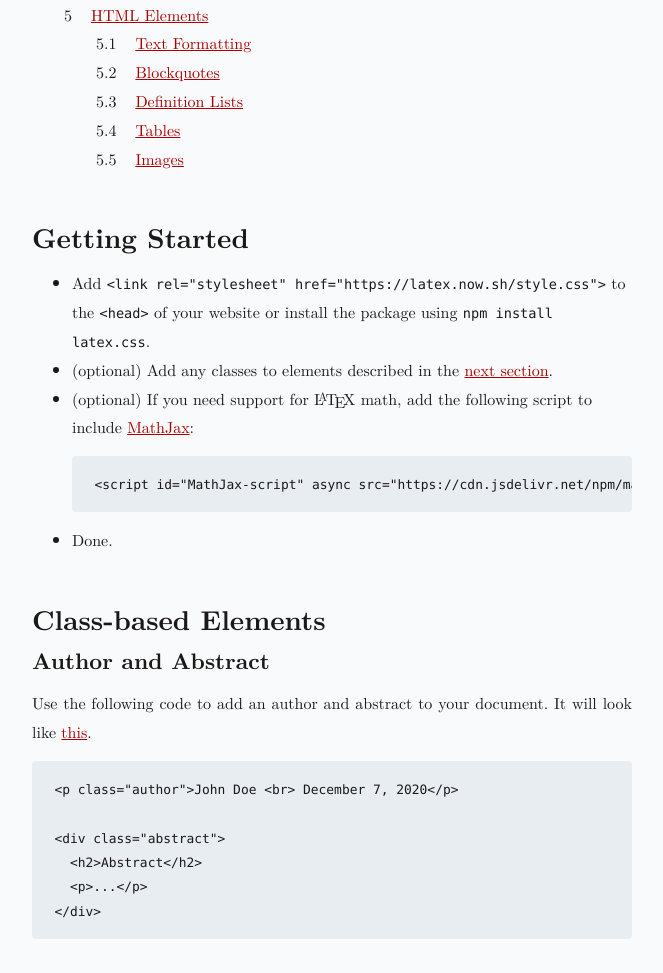
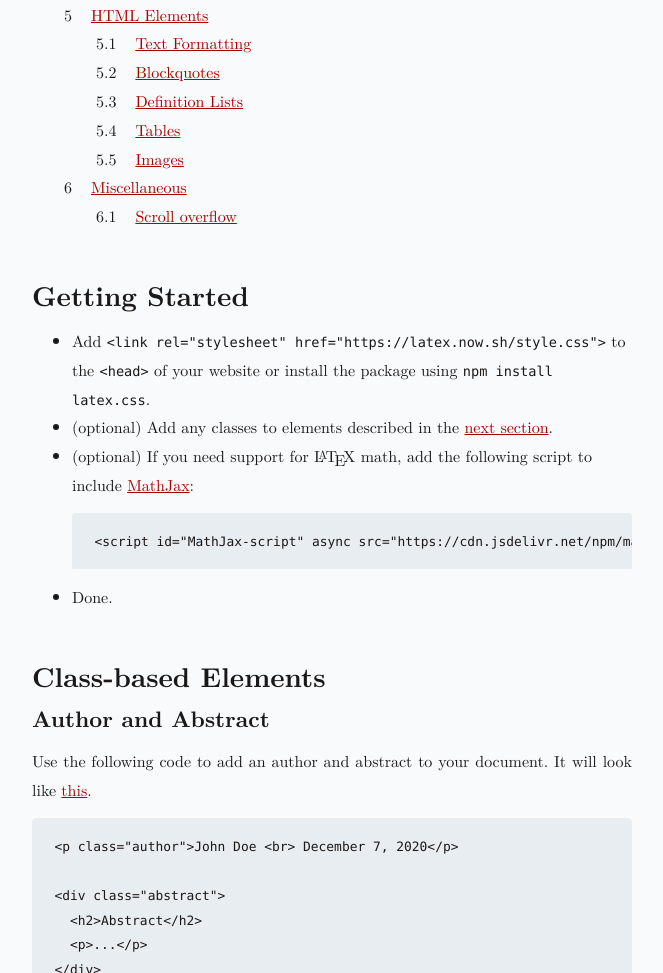
Before and after one commit to vincentdoerig/latex-css, a website: page index.html in a window 1280 px wide. Shown: the part 743-1716 px from the top of the page, without its empty margins (308-971 px from the left). Drawn offline with nearby package versions, Linux system fonts and the light colour scheme.

Commit message:
Add forgotten headings to Toc

```diff
--- a/index.html
+++ b/index.html
@@ -71,6 +71,12 @@
           <li><a href="#definition-lists">Definition Lists</a></li>
           <li><a href="#tables">Tables</a></li>
           <li><a href="#images">Images</a></li>
+        </ol>
+      </li>
+      <li>
+        <a href="#miscellaneous">Miscellaneous</a>
+        <ol>
+          <li><a href="#scroll-overflow">Scroll overflow</a></li>
         </ol>
       </li>
     </ol>
@@ -377,9 +383,9 @@
         </figcaption>
       </figure>
 
-      <h2>Miscellaneous</h2>
+      <h2 id="miscellaneous">Miscellaneous</h2>
 
-      <h3>Scroll overflow</h3>
+      <h3 id="scroll-overflow">Scroll overflow</h3>
       <p>It is best to break up long equations into smaller parts, but when this isn't possible, consider wrapping the
         overflowing element with a class of <code>scroll-overflow</code> to
         allow scrolling on the x-axis. Large tables should also be wrapped with this class.</p>
```
